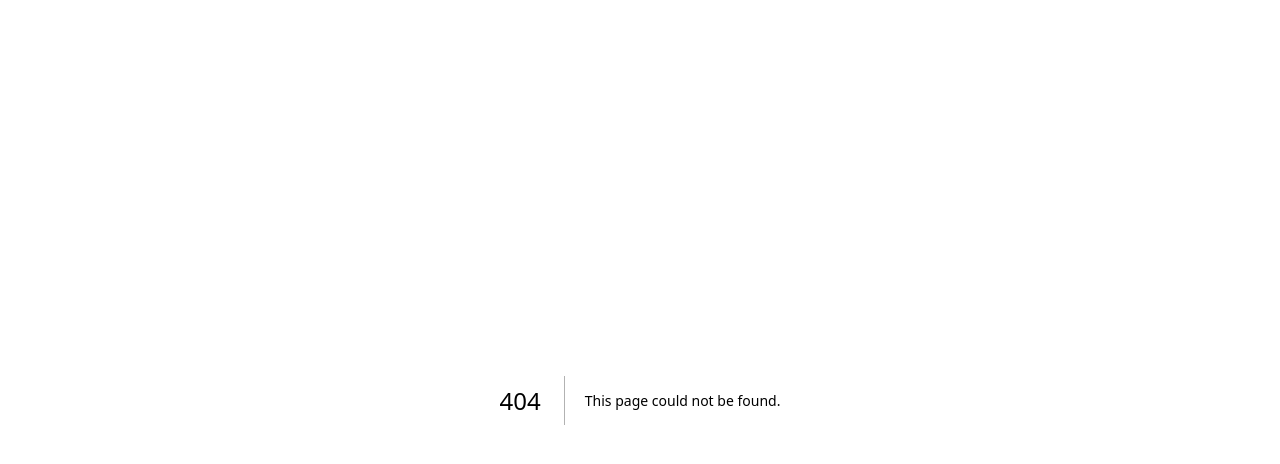
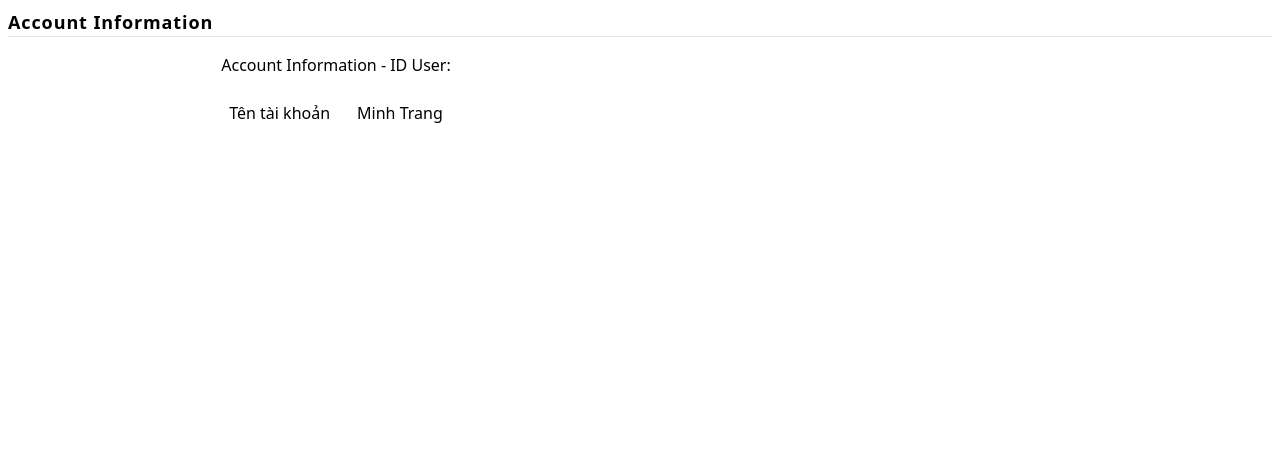
Before and after one commit to VONGOCMINHTRANG/nextjs-demoapp, a Next.js app: page /account-information in a window 1280 px wide. Before the commit this address had no page. Shown: the top 464 px of the page. Built offline with nearby package versions, Linux system fonts and the light colour scheme.

Commit message:
Set up Account Information page

```diff
--- /dev/null
+++ b/src/pages/account-information.tsx
@@ -0,0 +1,24 @@
+export default function AccountInhtmlFormation() {
+  return (
+    <div className="bg-white">
+      <div className="text-lg font-semibold text-black p-2 tracking-wider">
+        Account Information <hr />
+      </div>
+
+      <div className="max-w-2xl flex items-center flex-col">
+        <div>
+          <div className="p-2">Account Information - ID User:</div>
+          <ul className="p-4">
+            <li className="flex w-full justify-between">
+              <span>Tên tài khoản</span>
+              <span>Minh Trang</span>
+            </li>
+            <li>
+              <span></span>
+            </li>
+          </ul>
+        </div>
+      </div>
+    </div>
+  );
+}
--- a/src/pages/index.tsx
+++ b/src/pages/index.tsx
@@ -4,12 +4,20 @@ import { useEffect, useState } from "react";
 import { auth, db } from "../../config/firebase";
 import { signOut } from "@firebase/auth";
 import { useRouter } from "next/router";
+import AccountInformation from "./account-information";
 
 const inter = Inter({ subsets: ["latin"] });
 
 export default function Home() {
   const [data, setData] = useState({});
   const router = useRouter();
+
+  const handleSignOut = (e: any) => {
+    signOut(auth);
+    router.push("/sign-in");
+  };
+
+  // console.log(auth.currentUser);
 
   useEffect(() => {
     const fetchData = async () => {
@@ -20,23 +28,20 @@ export default function Home() {
     fetchData();
   }, []);
 
-  const handleSignOut = (e: any) => {
-    signOut(auth);
-    router.push('/sign-in');
-  };
-
-  // console.log(auth.currentUser);
-
-  useEffect(() => {
-    if(auth.currentUser === null) {
-      router.push('/sign-in');
-    }
-  }, [])
+  // useEffect(() => {
+  //   if(auth.currentUser === null) {
+  //     router.push('/sign-in');
+  //   }
+  // }, [])
 
   return (
     <div className="p-2">
       <div>Home</div>
-      <button onClick={handleSignOut} className="bg-red-400 rounded-sm px-2 py-1 text-white">
+      <AccountInformation />
+      <button
+        onClick={handleSignOut}
+        className="bg-red-400 rounded-sm px-2 py-1 text-white"
+      >
         Sign out
       </button>
     </div>
--- a/src/pages/sign-in.tsx
+++ b/src/pages/sign-in.tsx
@@ -4,36 +4,28 @@ import { useState } from "react";
 import { auth } from "../../config/firebase";
 
 export default function SignIn() {
-    const [values, setValues] = useState({
-        email: '',
-        password: '',
-    })
+  const [values, setValues] = useState({
+    email: "",
+    password: "",
+  });
 
-    const [userInfo, setUserInfo] = useState('')
-    const router = useRouter()
+  const router = useRouter();
 
-    const handleInputChange = (e: any) => {
-        e.preventDefault();
-        setValues({
-            ...values,
-            [e.target.name]: e.target.value
-        })
-    }
+  const handleInputChange = (e: any) => {
+    e.preventDefault();
+    setValues({
+      ...values,
+      [e.target.name]: e.target.value,
+    });
+  };
 
   const handleSignIn = async (e: any) => {
-    e.preventDefault()
-    // const credentials = await signInWithEmailAndPassword(
-    //     auth,
-    //     values.email,
-    //     values.password,
-    // )
-    // setUserInfo(credentials)
+    e.preventDefault();
+    await signInWithEmailAndPassword(auth, values.email, values.password);
 
-    console.log('data >> ', values);
-
-    // router.push('/')
-    console.log("Login successfully")
-  }
+    router.push("/");
+    console.log("Login successfully");
+  };
 
   return (
     <div className="bg-grey-lighter min-h-screen flex flex-col">
@@ -46,6 +38,7 @@ export default function SignIn() {
               className="block border border-grey-light w-full p-3 rounded mb-4"
               name="email"
               placeholder="Email"
+              onChange={handleInputChange}
             />
 
             <input
@@ -53,6 +46,7 @@ export default function SignIn() {
               className="block border border-grey-light w-full p-3 rounded mb-4"
               name="password"
               placeholder="Password"
+              onChange={handleInputChange}
             />
             <button
               type="submit"
--- a/src/pages/sign-up.tsx
+++ b/src/pages/sign-up.tsx
@@ -29,9 +29,9 @@ export default function SignUp() {
   const handleCreateUser = async (e) => {
     e.preventDefault();
     try {
-      const credentials = await createUserWithEmailAndPassword(
+      const credentials: any = await createUserWithEmailAndPassword(
         auth,
-        values.email,
+  values.email,
         values.password
       )
 
@@ -57,7 +57,7 @@ export default function SignUp() {
   };
 
   useEffect(() => {
-    onAuthStateChanged(auth, (currentUser) => {
+    onAuthStateChanged(auth, (currentUser: any) => {
       if (currentUser) {
         setUserInfo(currentUser)
       } else {
```
Also changed, not shown: src/pages/_app.tsx (+5 -3 lines).
